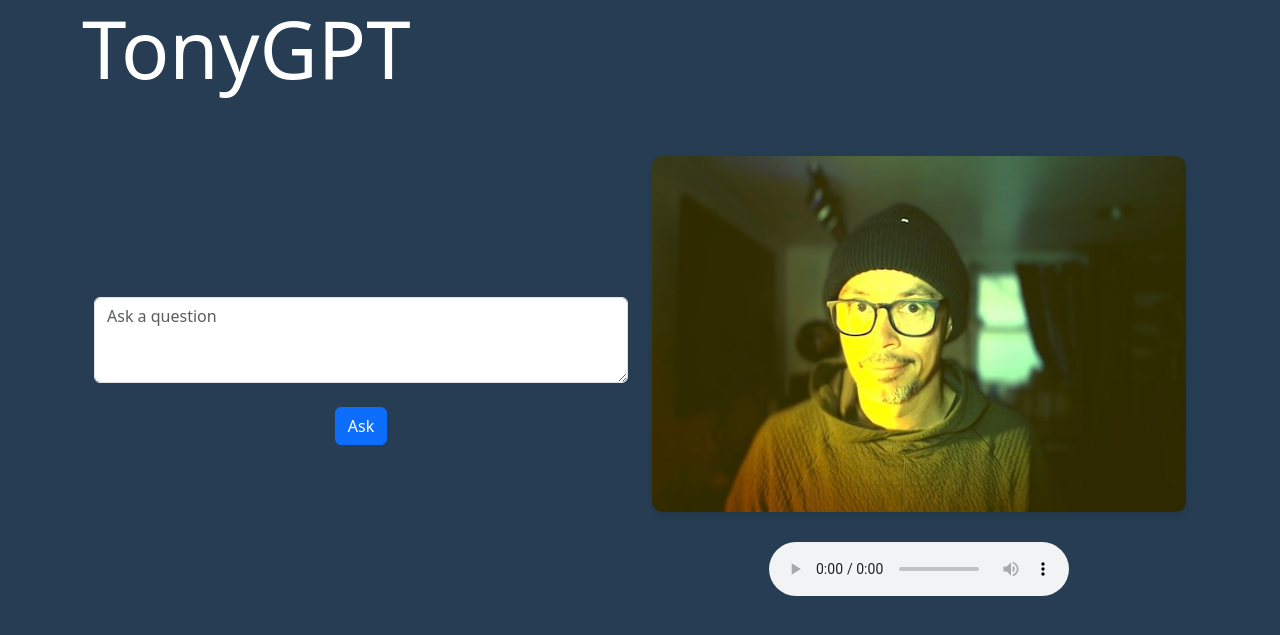
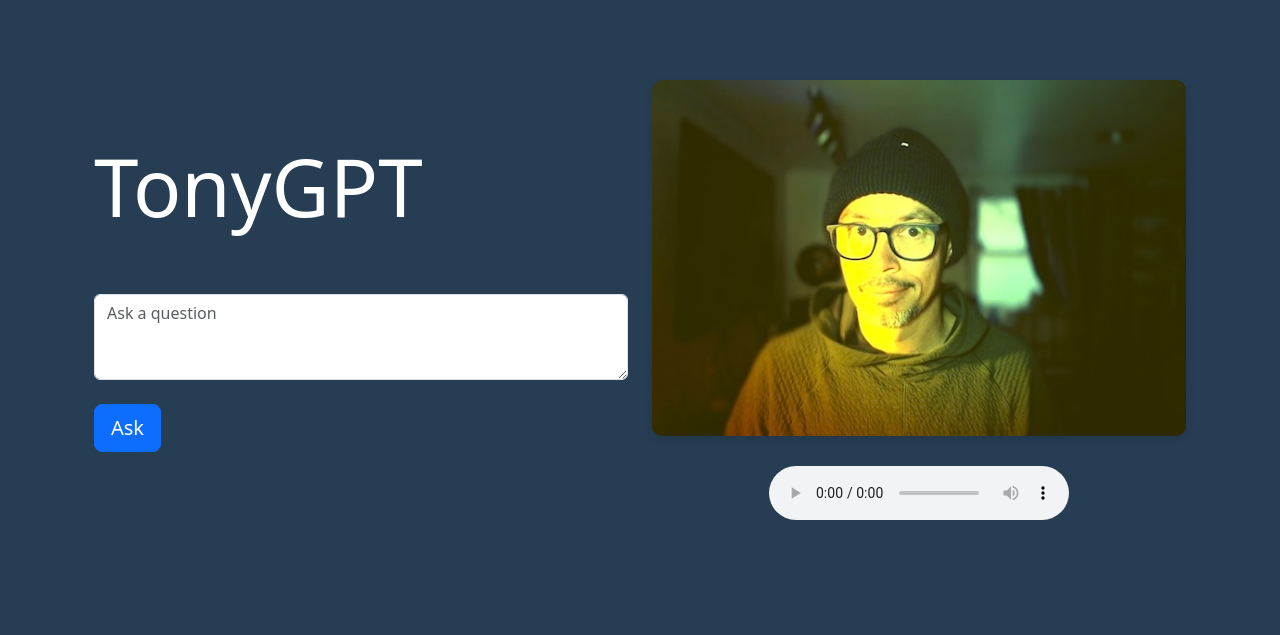
Before and after one commit to khalua/zoltar, a Flask app: page / in a window 1280 px wide. Shown: the top 635 px of the page. Run offline with Flask 3, Linux system fonts and the light colour scheme; some libraries are stand-ins or nearby versions.

Commit message:
more cleanup

```diff
--- a/app.py
+++ b/app.py
@@ -25,6 +25,25 @@ def index():
         os.remove(file_path)
 
     return render_template('index.html')
+
+@app.route('/submit', methods=['POST'])
+def submit():
+    user_input = request.form['user_input']
+    response_text = get_chatgpt_response(user_input)
+
+    unique_id = uuid.uuid4()  # Generate a UUID
+
+    #now using Open AI text to speech!
+    speech_file_path = Path(__file__).parent / "static/response.mp3"
+    audio_file = 'static/response.mp3'
+    response = client.audio.speech.create(
+        model="tts-1",
+        voice="echo",
+        input=response_text
+    )
+    response.stream_to_file(speech_file_path)
+
+    return render_template('index.html', audio_file=audio_file, unique_id=unique_id)
 
 @app.route('/portfolio')
 def portfolio():
@@ -62,26 +81,6 @@ def submit_assistant():
     return render_template('assistant_response.html', thread = thread, messages = messages, response = response, run = run)
 
 
-
-@app.route('/submit', methods=['POST'])
-def submit():
-    user_input = request.form['user_input']
-    response_text = get_chatgpt_response(user_input)
-
-    unique_id = uuid.uuid4()  # Generate a UUID
-
-    #now using Open AI text to speech!
-    speech_file_path = Path(__file__).parent / "static/response.mp3"
-    audio_file = 'static/response.mp3'
-    response = client.audio.speech.create(
-        model="tts-1",
-        voice="echo",
-        input=response_text
-    )
-    response.stream_to_file(speech_file_path)
-
-    return render_template('index.html', audio_file=audio_file, unique_id=unique_id)
-
 @app.route('/response_audio')
 def response_audio():
     """Route to serve the generated audio file."""
--- a/static/custom.css
+++ b/static/custom.css
@@ -30,3 +30,7 @@ p {
     color: white;
     background-color: black;
 }
+
+.tonyGPTContainer {
+    padding-top: 80px;
+}
--- a/templates/index.html
+++ b/templates/index.html
@@ -5,16 +5,16 @@
 
 {% block content %}
 
-    <h1 class="display-1">TonyGPT</h1>
-
-    <div class="container text-center">
+    <div class="tonyGPTContainer">
+        <div class="container text-start">
             <div class="row align-items-center">
                 <div class="col-md-6 col-sm-12">
+                    <h1 class="display-1">TonyGPT</h1>
                         <div class="mb-3">
                             <form action="/submit" method="post">
                                 <textarea type="text" class="form-control" rows="3" name="user_input" placeholder="Ask a question" required></textarea>
                                 <br>
-                            <button type="submit" class="btn btn-primary" id="submit-btn">
+                                <button type="submit" class="btn btn-primary btn-lg" id="submit-btn">
                                     Ask
                                 <span class="spinner-border spinner-border-sm d-none" role="status" aria-hidden="true" id="spinner"></span>
                                 </button>
@@ -22,7 +22,7 @@
                         </div>
                 </div>
 
-            <div class="col-md-6 col-sm-12">
+                <div class="col-md-6 col-sm-12 text-center">
                     <img id="dummy" src="{{ url_for('static', filename='tonys/tony0.jpg') }}" alt="Ventriloquist Dummy" class="img-fluid">
 
                     <!-- Audio Player -->
@@ -33,7 +33,7 @@
                 </div>
             </div>
         </div>
-
+    </div>
 
 
 
```
Also changed, not shown: 1 other file. Lines whose indentation alone changed are shown as unchanged.
